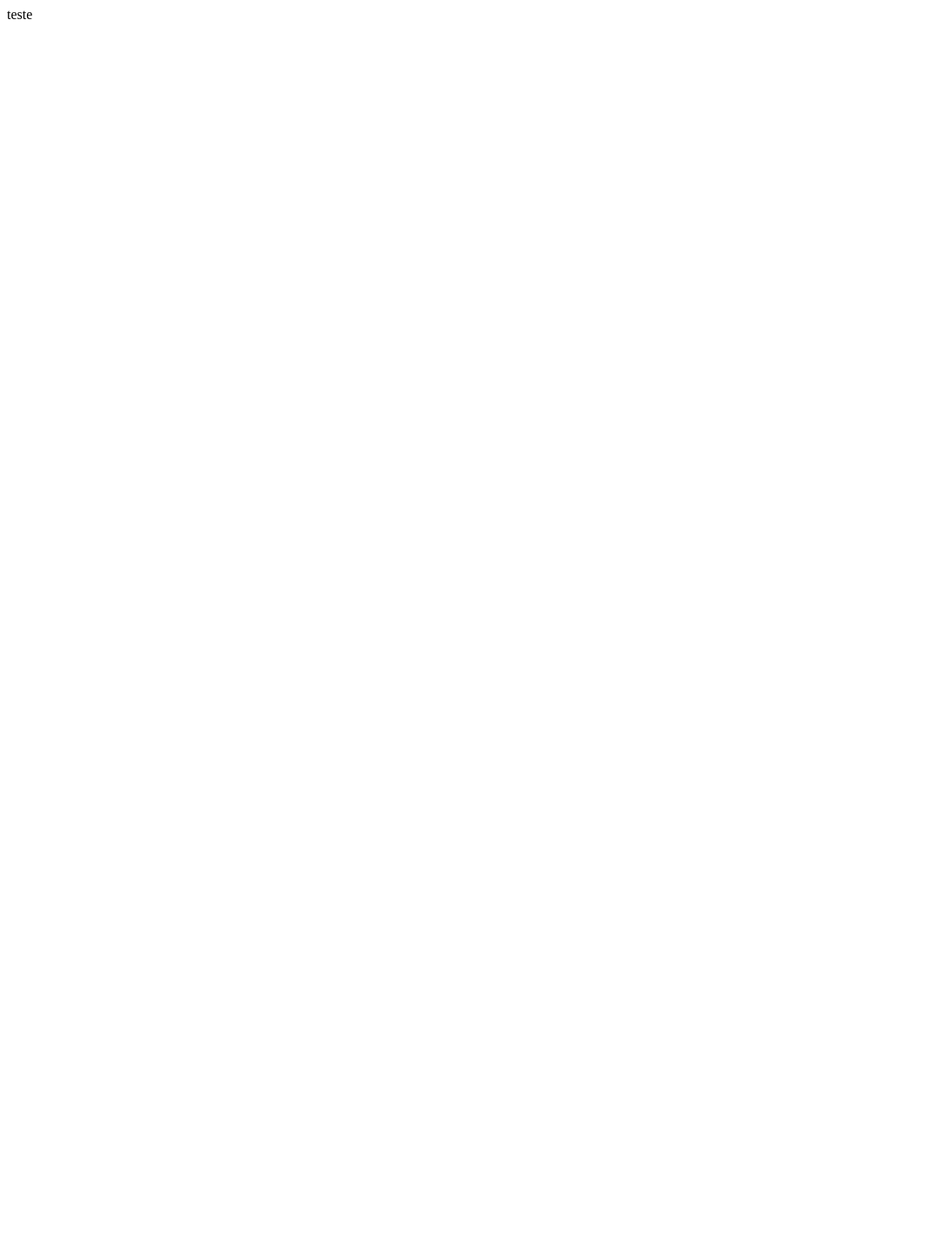
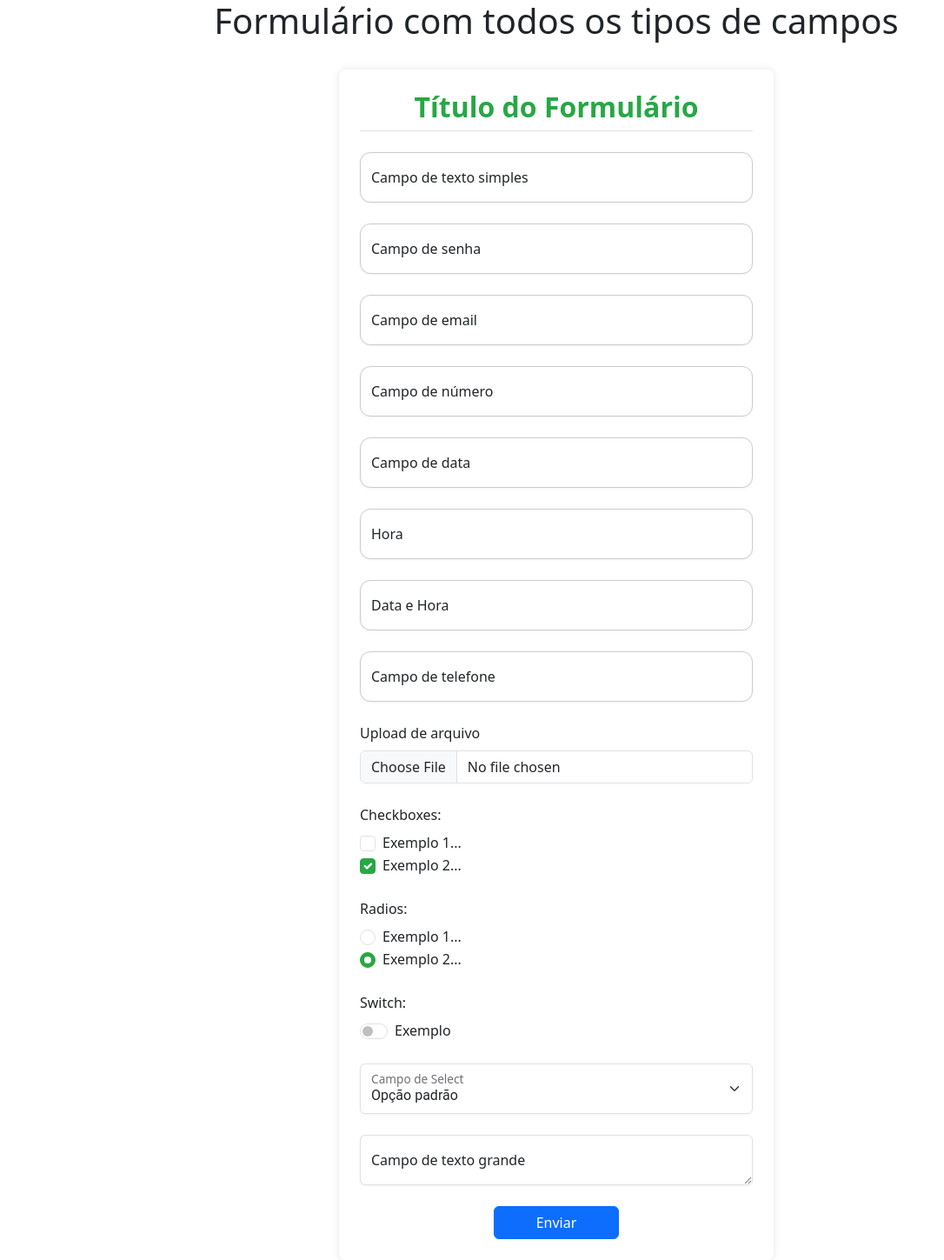
Before and after one commit to maismuz/web, a Django app: page / in a window 1280 px wide. Before the commit the part shown is almost empty. Shown: the whole page at 87% size, without its empty margins (0-1086 px from the left). Before the commit the page ends 22 px from the top, so only its background shows below. Run offline with Django 4.2, Linux system fonts and the light colour scheme; some libraries are stand-ins or nearby versions.

Commit message:
feat: tamplate de formulario

```diff
--- /dev/null
+++ b/apps/core/static/css/style.css
@@ -0,0 +1,149 @@
+:root {
+  --verde-principal: #28a745;
+  --background-color: #e8fccf;
+}
+
+html{
+  width: 100%;
+  height: 100vh;
+}
+
+body {
+  margin: 0;
+  padding: 0;
+}
+
+  form {
+    width: 500px;
+    margin: 2rem auto;
+    padding: 1.5rem;
+    background-color: white;
+    border-radius: 8px;
+    box-shadow: 0 0 10px rgba(0, 0, 0, 0.1);
+  }
+
+  form input,
+  form select,
+  form textarea {
+    width: 100%;
+    box-sizing: border-box;
+    padding: 0.5rem;
+    font-size: 1rem;
+    border-radius: 20px;
+    border-color: gray;
+  }
+
+  form input[type="checkbox"],
+  form input[type="radio"] {
+    width: auto;
+    margin-right: 0.5rem;
+  }
+
+  form input[type="submit"],
+  form input[type="reset"] {
+    width: auto;
+    margin-right: 1rem;
+    cursor: pointer;
+  }
+
+  form input[type="text"],
+form input[type="email"],
+form input[type="password"],
+form input[type="number"],
+form input[type="date"],
+form input[type="time"],
+form input[type="datetime-local"],
+form input[type="tel"],
+form select,
+form textarea {
+  width: 100%;
+  box-sizing: border-box;
+  padding: 0.75rem 1rem;
+  font-size: 1rem;
+  border-radius: 12px;
+  border: 1px solid #ccc;
+  background-color: #fff;
+  transition: all 0.3s ease;
+  box-shadow: 0 1px 3px rgba(0, 0, 0, 0.05);
+  outline: none;
+  font-family: "Roboto", sans-serif;
+}
+
+form input[type="text"]:focus,
+form input[type="email"]:focus,
+form input[type="password"]:focus,
+form input[type="number"]:focus,
+form input[type="date"]:focus,
+form input[type="time"]:focus,
+form input[type="datetime-local"]:focus,
+form input[type="tel"]:focus,
+form select:focus,
+form textarea:focus {
+  outline: none;
+  border-color: white;
+  box-shadow: 0 0 0 2px rgba(0, 0, 0, 0.1);
+  font-family: "Roboto", sans-serif;
+}
+
+/* Botões (mantém) */
+form input[type="submit"],
+form input[type="reset"] {
+  width: auto;
+  margin-right: 1rem;
+  padding: 0.6rem 1.2rem;
+  border-radius: 8px;
+  background-color: #000;
+  color: #fff;
+  font-weight: 600;
+  border: none;
+  transition: background-color 0.3s ease;
+  font-family: "Roboto", sans-serif;
+}
+
+.floatingInput{
+  margin-left: 0;
+}
+
+#label{
+  color: rgb(105, 105, 105);
+}
+
+input.form-check-input:checked {
+  background-color: var(--verde-principal) !important; /* verde Bootstrap */
+  border-color: var(--verde-principal) !important;
+}
+
+input.form-check-input:focus {
+  box-shadow: 0 0 0 0.25rem rgba(40, 167, 69, 0.25) !important;
+  border-color: var(--verde-principal) !important;
+}
+
+form h2{
+  color: var(--verde-principal);
+}
+
+#submit{
+  background-color: var(--verde-principal);
+  border-color: var(--verde-principal);
+}
+/* Select e input com foco */
+.form-select:focus{
+  outline: none !important;;
+  border-color: white !important;
+  box-shadow: 0 0 0 2px rgba(0, 0, 0, 0.1) !important;
+}
+
+@media (max-width: 768px) {
+  form {
+  width: 100%;
+  margin: 1rem auto;
+  padding: 1rem;
+  }
+}
+
+  @media (max-width: 480px) {
+  form {
+  width: 100%;
+  padding: 0.75rem;
+  }
+}
--- a/apps/core/templates/index.html
+++ b/apps/core/templates/index.html
@@ -1,11 +1,172 @@
+{% load static %}
 <!DOCTYPE html>
-<html lang="en">
+<html lang="pt-BR">
 <head>
-    <meta charset="UTF-8">
-    <meta name="viewport" content="width=device-width, initial-scale=1.0">
-    <title>Document</title>
+  <meta charset="UTF-8">
+  <title>Formulário Completo</title>
+  <meta name="viewport" content="width=device-width, initial-scale=1"> <!-- Essencial para responsividade -->
+  <link rel="stylesheet" href="{% static 'css/style.css' %}">
+  <link href="https://cdn.jsdelivr.net/npm/bootstrap@5.3.6/dist/css/bootstrap.min.css" rel="stylesheet">
 </head>
+
 <body>
-    teste
+
+    <h1 class="text-center mb-4">Formulário com todos os tipos de campos</h1>
+
+    <form action="#" method="post" enctype="multipart/form-data">
+      <h2 class="mb-4 fw-semibold text-center border-bottom pb-2">Título do Formulário</h2>
+      <div class="row g-4">
+
+          <!-- Texto simples -->
+          <div class="col-12">
+          <div class="form-floating">
+            <input type="text" class="form-control" id="inputTexto" placeholder="Texto">
+            <label for="inputTexto">Campo de texto simples</label>
+          </div>
+          </div>
+
+
+          <!-- Senha -->
+          <div class="col-12">
+          <div class="form-floating">
+            <input type="password" class="form-control" id="inputSenha" placeholder="Senha">
+            <label for="inputSenha">Campo de senha</label>
+          </div>
+          </div>
+
+
+          <!-- Email -->
+          <div class="col-12">
+          <div class="form-floating">
+            <input type="email" class="form-control" id="inputEmail" placeholder="Email">
+            <label for="inputEmail">Campo de email</label>
+          </div>
+          </div>
+
+
+          <!-- Número -->
+          <div class="col-12">
+          <div class="form-floating">
+            <input type="number" class="form-control" id="inputNumero" placeholder="Número">
+            <label for="inputNumero">Campo de número</label>
+          </div>
+          </div>
+
+
+          <!-- Data -->
+          <div class="col-12">
+          <div class="form-floating">
+            <input type="text" class="form-control" id="inputData" placeholder="Data"
+              onfocus="(this.type='date')" onblur="if(!this.value) this.type='text'">
+            <label for="inputData">Campo de data</label>
+          </div>
+          </div>
+
+
+          <!-- Hora -->
+          <div class="col-12">
+          <div class="form-floating">
+            <input type="text" class="form-control" id="inputHora" placeholder="Hora"
+              onfocus="(this.type='time')" onblur="if(!this.value) this.type='text'">
+            <label for="inputHora">Hora</label>
+          </div>
+          </div>
+
+
+        <!-- Data e Hora -->
+        <div class="col-12">
+          <div class="form-floating">
+            <input type="text" class="form-control" id="inputDataHora" placeholder="Data e Hora"
+              onfocus="(this.type='datetime-local')" onblur="if(!this.value) this.type='text'">
+            <label for="inputDataHora">Data e Hora</label>
+          </div>
+        </div>
+
+
+        <!-- Telefone -->
+        <div class="col-12">
+          <div class="form-floating">
+            <input type="tel" class="form-control" id="inputTelefone" placeholder="Telefone">
+            <label for="inputTelefone">Campo de telefone</label>
+          </div>
+        </div>
+
+
+        <!-- Arquivo -->
+        <div class="col-12">
+          <label for="formFile" class="form-label">Upload de arquivo</label>
+          <input class="form-control" type="file" id="formFile">
+        </div>
+
+
+        <!-- Checkboxes -->
+        <div class="col-12">
+          <label class="form-label">Checkboxes:</label>
+          <div class="form-check">
+            <input class="form-check-input" type="checkbox" id="check1">
+            <label class="form-check-label" for="check1">Exemplo 1...</label>
+          </div>
+          <div class="form-check">
+            <input class="form-check-input" type="checkbox" id="check2" checked>
+            <label class="form-check-label" for="check2">Exemplo 2...</label>
+          </div>
+        </div>
+
+
+        <!-- Radios -->
+        <div class="col-12">
+          <label class="form-label">Radios:</label>
+          <div class="form-check">
+            <input class="form-check-input" type="radio" name="radioExample" id="radio1">
+            <label class="form-check-label" for="radio1">Exemplo 1...</label>
+          </div>
+          <div class="form-check">
+            <input class="form-check-input" type="radio" name="radioExample" id="radio2" checked>
+            <label class="form-check-label" for="radio2">Exemplo 2...</label>
+          </div>
+        </div>
+
+
+        <!-- Switch -->
+        <div class="col-12">
+          <label class="form-label">Switch:</label>
+          <div class="form-check form-switch">
+            <input class="form-check-input" type="checkbox" id="switch1">
+            <label class="form-check-label" for="switch1">Exemplo</label>
+          </div>
+        </div>
+
+
+          <!-- Select -->
+        <div class="col-12">
+          <div class="form-floating">
+            <select class="form-select" id="selectExample">
+              <option selected>Opção padrão</option>
+              <option value="1">Opção 1</option>
+              <option value="2">Opção 2</option>
+              <option value="3">Opção 3</option>
+            </select>
+            <label for="selectExample">Campo de Select</label>
+          </div>
+        </div>
+
+
+          <!-- Textarea -->
+        <div class="col-12">
+          <div class="form-floating">
+            <textarea class="form-control" placeholder="Digite aqui" id="textareaExample"></textarea>
+            <label for="textareaExample">Campo de texto grande</label>
+          </div>
+        </div>
+
+
+        <!-- Botão -->
+        <div class="col-12 text-center">
+          <button class="btn btn-primary px-5" type="submit">Enviar</button>
+        </div>
+      </div>
+    </form>
+
+  <script src="https://cdn.jsdelivr.net/npm/bootstrap@5.3.6/dist/js/bootstrap.bundle.min.js"></script>
 </body>
 </html>
```
Also changed, not shown: apps/core/static/style.css (deleted).
